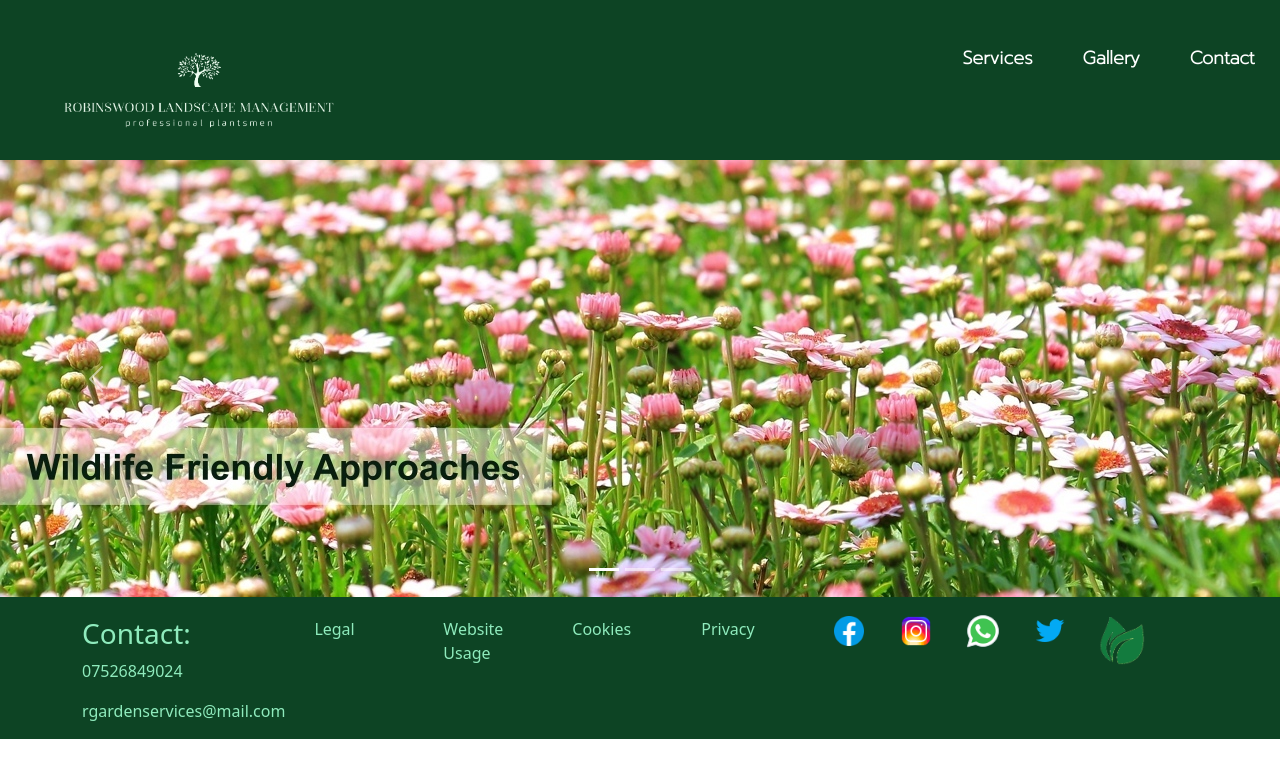
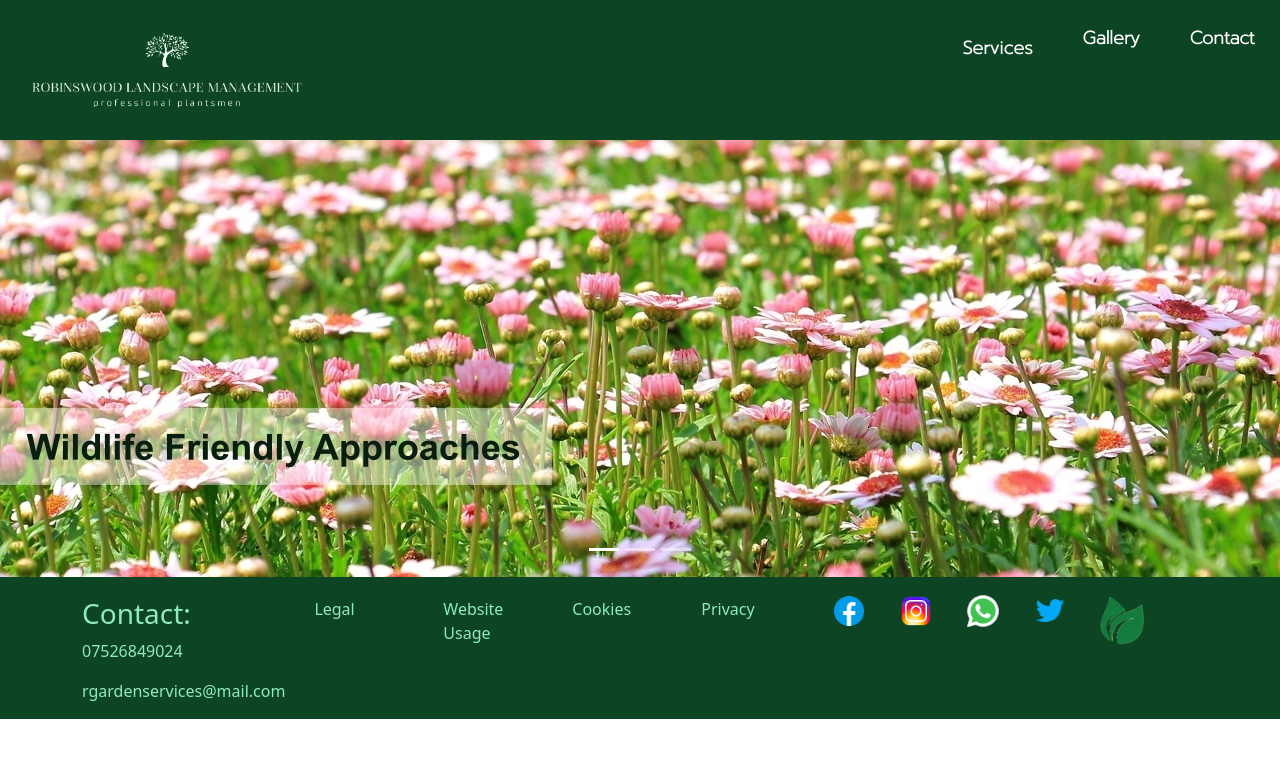
Before and after one commit to rahmcj/rahmcj.github.io, a plain HTML site: page index.html in a window 1280 px wide. Drawn offline with nearby package versions, Linux system fonts and the light colour scheme.

Commit message:
Playing with navigation bar height

```diff
--- a/stylesheet.css
+++ b/stylesheet.css
@@ -23,7 +23,7 @@ footer {
     list-style-type: none;
     height: auto;
     margin: 0;
-    padding-top: 20px;
+    padding: 10px 0;
     overflow: hidden;
     background-color: rgba(13, 68, 36);
   }
@@ -36,7 +36,7 @@ footer {
     font-size: 18px;
     text-align: center;
     text-emphasis: strong;
-    padding: 25px 25px;
+    padding: 15px 25px;
     text-decoration: none;
   }
 
```
